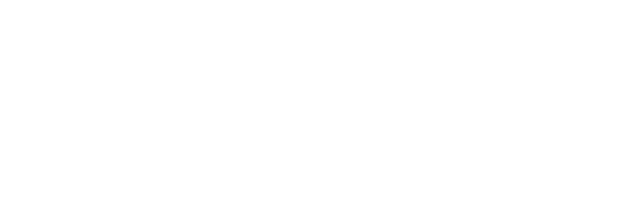
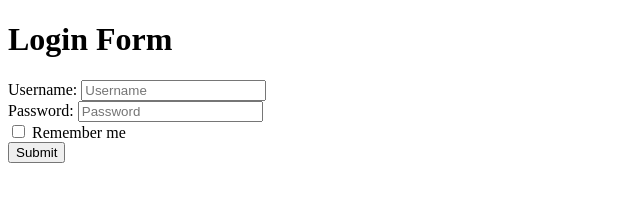
Before and after one commit to acciojob/remember-me-login-form-vidyatiwrai, a website: page main.html in a window 1280 px wide. Shown: the whole page, without its empty margins (0-640 px from the left). Drawn offline with Linux system fonts and the light colour scheme.

Commit message:
created a submission

```diff
--- a/main.html
+++ b/main.html
@@ -8,6 +8,26 @@
 
 <body>
 	<!-- the entire body must be written by student -->
+	  <h1>Login Form</h1>
+
+  <form>
+    <label for="username">Username:</label>
+    <input type="text" id="username" placeholder="Username">
+    <br>
+
+    <label for="password">Password:</label>
+    <input type="password" id="password" placeholder="Password">
+    <br>
+
+    <input type="checkbox" id="checkbox">
+    <label for="checkbox">Remember me</label>
+    <br>
+
+    <input type="submit" id="submit" value="Submit" onclick="login()">
+  </form>
+
+  <button id="existing" onclick="loginAsExistingUser()" style="display:none;">Login as existing user</button>
+
     <script type="text/javascript" src="./script.js">
 </script>
 
--- a/script.js
+++ b/script.js
@@ -1 +1,21 @@
 //your JS code here. If required.
+   function login() {
+      const username = document.getElementById('username').value;
+      const password = document.getElementById('password').value;
+      const rememberMe = document.getElementById('checkbox').checked;
+
+      if (rememberMe) {
+        localStorage.setItem('username', username);
+        localStorage.setItem('password', password);
+      } else {
+        localStorage.removeItem('username');
+        localStorage.removeItem('password');
+      }
+
+      alert(`Logged in as ${username}`);
+    }
+
+    function loginAsExistingUser() {
+      const savedUsername = localStorage.getItem('username');
+      alert(`Logged in as ${savedUsername}`);
+    }
```
